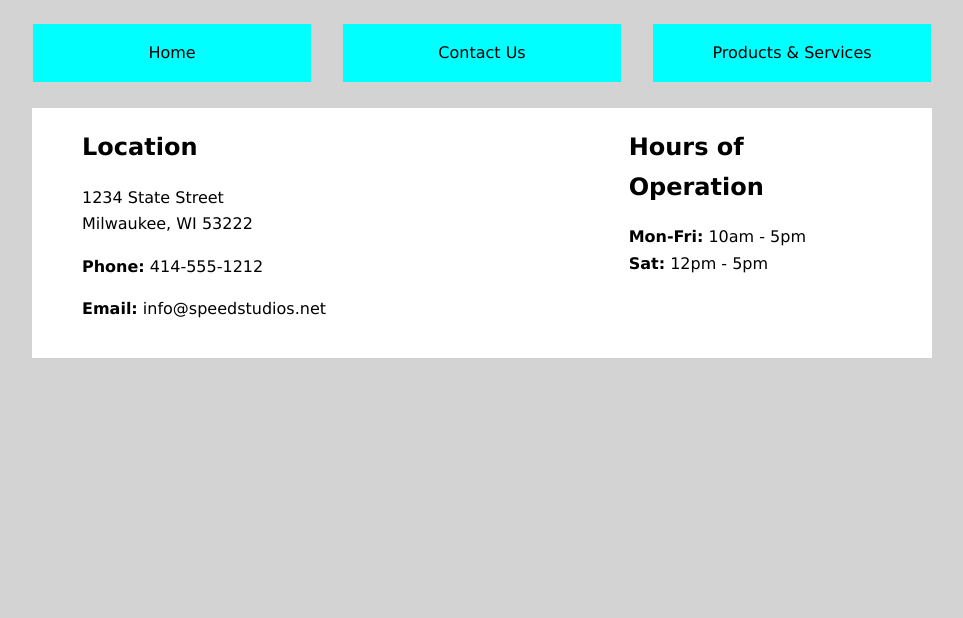
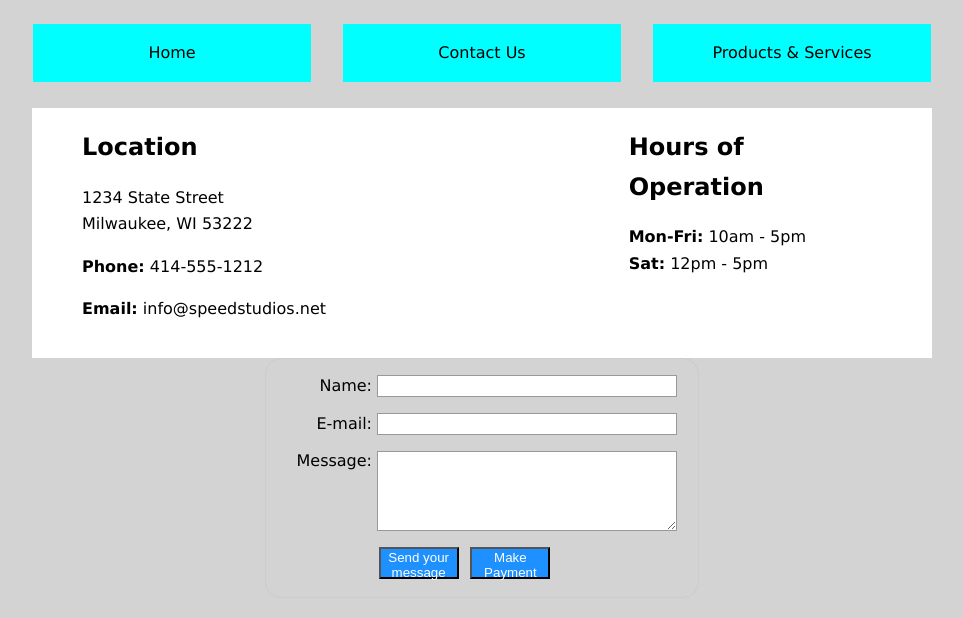
Before and after one commit to djnorris03/final-website, a plain HTML site: page contactus.html in a window 1280 px wide. Shown: the whole page, without its empty margins (158-1121 px from the left). Drawn offline with Linux system fonts and the light colour scheme.

Commit message:
Update contactus.html

```diff
--- a/contactus.html
+++ b/contactus.html
@@ -32,6 +32,79 @@
         </p>
       </div>
     </div>
+<form
+      action="https://us-central1-alhsofunctions.cloudfunctions.net/alhsoFormExample"
+      method="post"
+    >
+      <div>
+        <label for="name">Name:</label>
+        <input type="text" id="name" name="user_name" />
+      </div>
+      <div>
+        <label for="mail">E-mail:</label>
+        <input type="email" id="mail" name="user_mail" />
+      </div>
+      <div>
+        <label for="msg">Message:</label>
+        <textarea id="msg" name="user_message"></textarea>
+      </div>
+      <div class="button">
+        <button type="submit">Send your message</button>
+        <a href="./payment.html"><button>
+        Make Payment
+        </button></a>
+      </div>
+
+    </form>
+
+    <style>
+      form {
+        margin: 0 auto;
+        width: 400px;
+        padding: 1em;
+        border: 1px solid #CCC;
+        border-radius: 1em;
+      }
+
+      form div + div {
+        margin-top: 1em;
+      }
+
+      label {
+        display: inline-block;
+        width: 90px;
+        text-align: right;
+      }
+
+      input,
+      textarea {
+        font: 1em sans-serif;
+        width: 300px;
+        box-sizing: border-box;
+        border: 1px solid #999;
+      }
+
+      input:focus,
+      textarea:focus {
+        border-color: #000;
+      }
+
+      textarea {
+        vertical-align: top;
+
+        height: 5em;
+      }
+
+      .button {
+        padding-left: 90px;
+      }
+
+      button {
+        margin-left: 0.5em;
+      }
+    </style>
+  </body>
+</html>
 
 
   </body>
```
